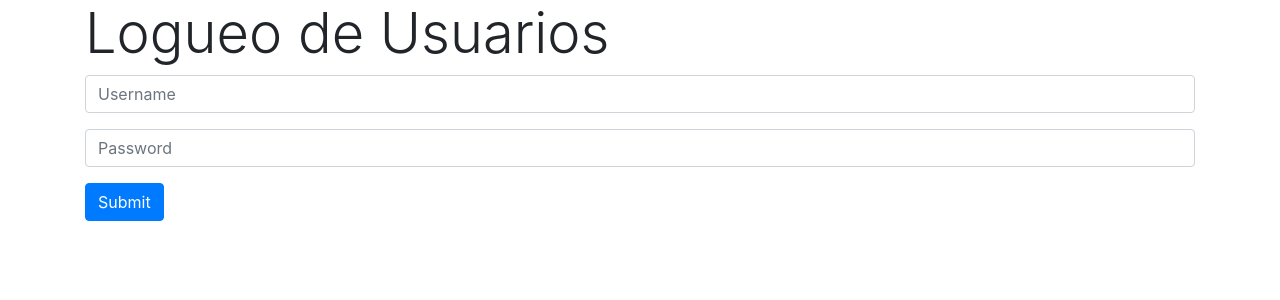
After one commit to Daertle/Gestion-de-Usuarios, a PHP site: page /FormularioLogIn.html in a window 1280 px wide. The commit adds this page. Shown: the top 300 px of the page. Run offline with PHP 8.4, Linux system fonts and the light colour scheme.

Commit message:
Inicio LOGIN

```diff
--- a/BaseDatos.php
+++ b/BaseDatos.php
@@ -308,15 +308,17 @@ public function modificarAdministrador($documento, $dato, $nuevo) {
 
 // LogIn
 
-    public function logueo($username, $password) {
+    public function comprobarUsuario($username, $password) {
 
         $consulta = "select * from alumno where username = '$username' and password = '$password'";
         $resultado = mysqli_query($this->conexion, $consulta);
         $arreglo = mysqli_fetch_all($resultado,MYSQLI_ASSOC);
+
         if (count($arreglo) == 0) {
             $consulta = "select * from instructor where username = '$username' and password = '$password'";
             $resultado = mysqli_query($this->conexion, $consulta);
             $arreglo = mysqli_fetch_all($resultado,MYSQLI_ASSOC);
+
             if (count($arreglo) == 0) {
                 $consulta = "select * from administrador where username = '$username' and password = '$password'";
                 $resultado = mysqli_query($this->conexion, $consulta);
@@ -326,6 +328,7 @@ public function modificarAdministrador($documento, $dato, $nuevo) {
                 } else {
                     return $arreglo;
                 }
+
             } else {
                 return $arreglo;
             }
--- /dev/null
+++ b/FormularioLogIn.html
@@ -0,0 +1,51 @@
+<!DOCTYPE html>
+<html>
+  <head>
+
+    <title> Html Prueba</title>
+    <meta charset="utf-8">
+
+    <link rel="stylesheet" href="https://stackpath.bootstrapcdn.com/bootstrap/4.4.1/css/bootstrap.min.css" integrity="sha384-Vkoo8x4CGsO3+Hhxv8T/Q5PaXtkKtu6ug5TOeNV6gBiFeWPGFN9MuhOf23Q9Ifjh" crossorigin="anonymous">
+    <script src="https://code.jquery.com/jquery-3.4.1.slim.min.js" integrity="sha384-J6qa4849blE2+poT4WnyKhv5vZF5SrPo0iEjwBvKU7imGFAV0wwj1yYfoRSJoZ+n" crossorigin="anonymous"></script>
+    <script src="https://cdn.jsdelivr.net/npm/popper.js@1.16.0/dist/umd/popper.min.js" integrity="sha384-Q6E9RHvbIyZFJoft+2mJbHaEWldlvI9IOYy5n3zV9zzTtmI3UksdQRVvoxMfooAo" crossorigin="anonymous"></script>
+    <script src="https://stackpath.bootstrapcdn.com/bootstrap/4.4.1/js/bootstrap.min.js" integrity="sha384-wfSDF2E50Y2D1uUdj0O3uMBJnjuUD4Ih7YwaYd1iqfktj0Uod8GCExl3Og8ifwB6" crossorigin="anonymous"></script>
+
+  </head>
+
+  <body>
+
+  <form action="LogIn.php" method="post">
+
+  <div class="container">
+
+	  <h1 class="display-4"> Logueo de Usuarios </h1>
+
+	<!-- ####################################################################   -->
+	<!-- ######################	    	DATOS		   ######################   -->
+	<!-- ####################################################################   -->
+
+	<div class="row">
+		<div class="col-md-12">
+
+  <!-- Username -->
+	<div class="form-group">
+    <input type="text" name="txtUsername" id="txtUsername" class="form-control" placeholder="Username">
+  </div>
+
+  <!-- Password -->
+	<div class="form-group">
+    <input type="text" name="txtPassword" id="txtPassword" class="form-control" placeholder="Password">
+  </div>
+
+	<!-- Boton -->
+	<div>
+		<input type="submit" class="btn btn-primary"> </button>
+	</div>
+
+
+</form>
+
+</body>
+
+</script>
+</html>
```
Also changed, not shown: LogIn.php (added, +15 -0 lines), base.sql (+9 -6 lines).
